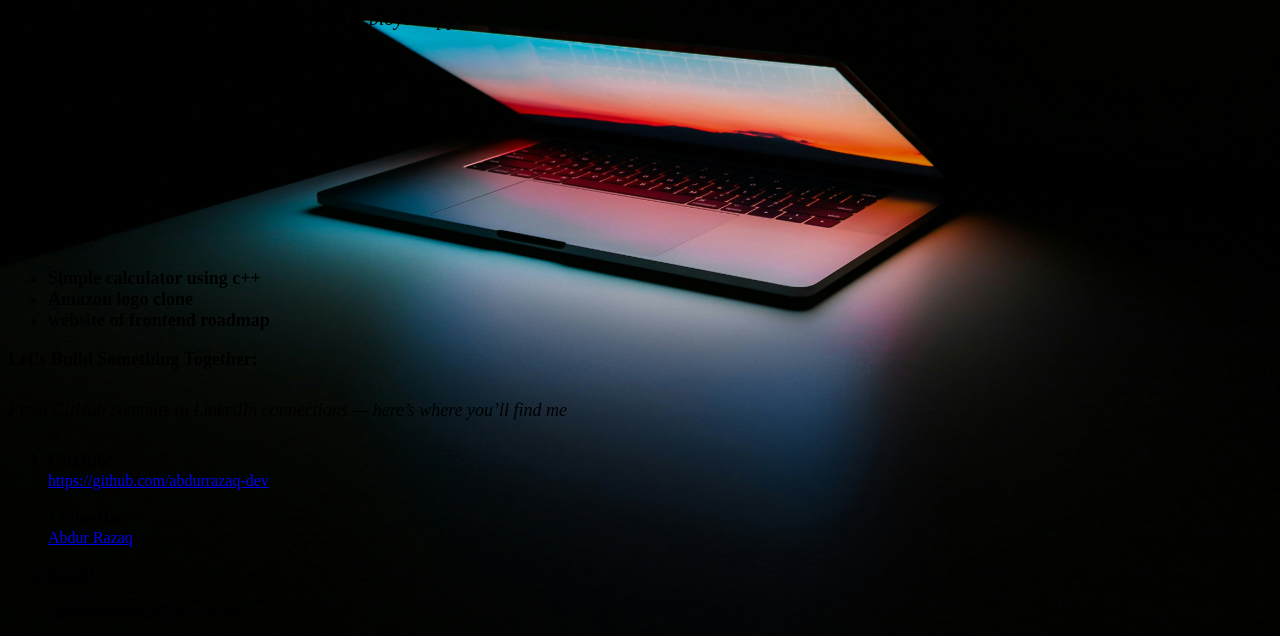
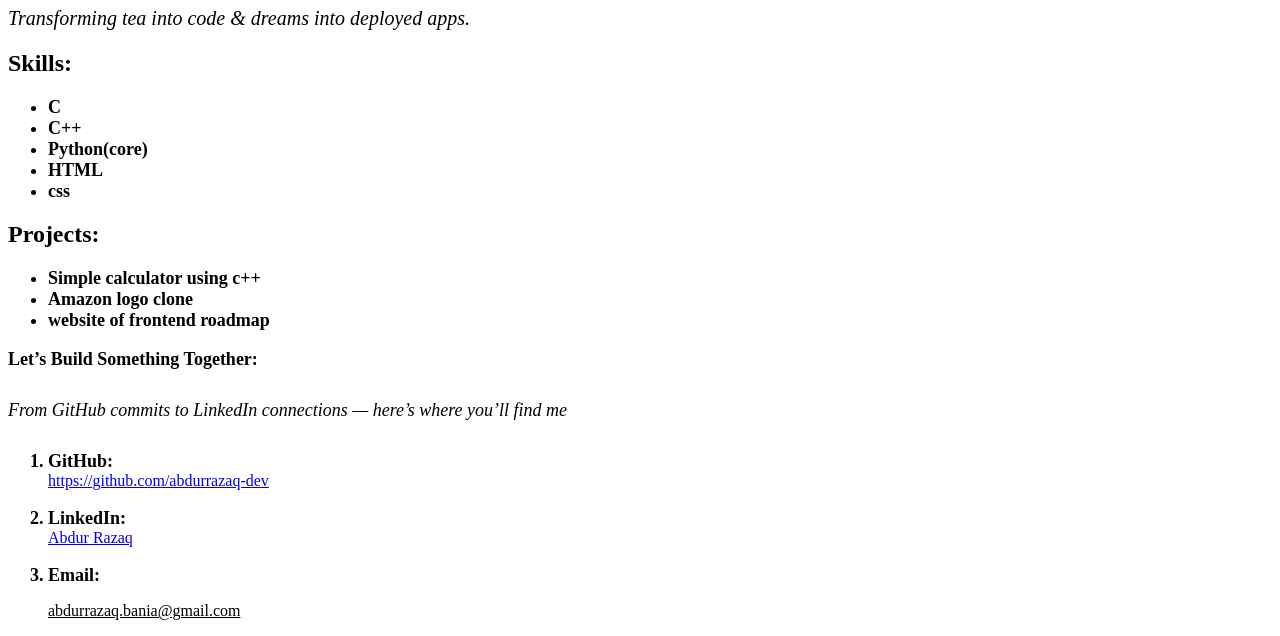
Before and after one commit to abdurrazaq-dev/razaq-portfolio, a plain HTML site: page index.html in a window 1280 px wide. Shown: the part 298-934 px from the top of the page. Drawn offline with Linux system fonts and the light colour scheme.

Commit message:
remove style2.css and update

```diff
--- a/style.css
+++ b/style.css
@@ -52,12 +52,12 @@ p {
     font-size: large;
 }
 
-body {
+/* body {
     background-image: url("background.jpg");
     background-size: cover;
     background-position: center;
     background-repeat: no-repeat;
-}
+} */
 
 .profile {
     width: 150px;
--- a/style2.css
+++ /dev/null
@@ -1,6 +0,0 @@
-body {
-    background-image: url("another.jpg");
-    background-size: cover;
-    background-position: center;
-    background-repeat: no-repeat;
-}
```
